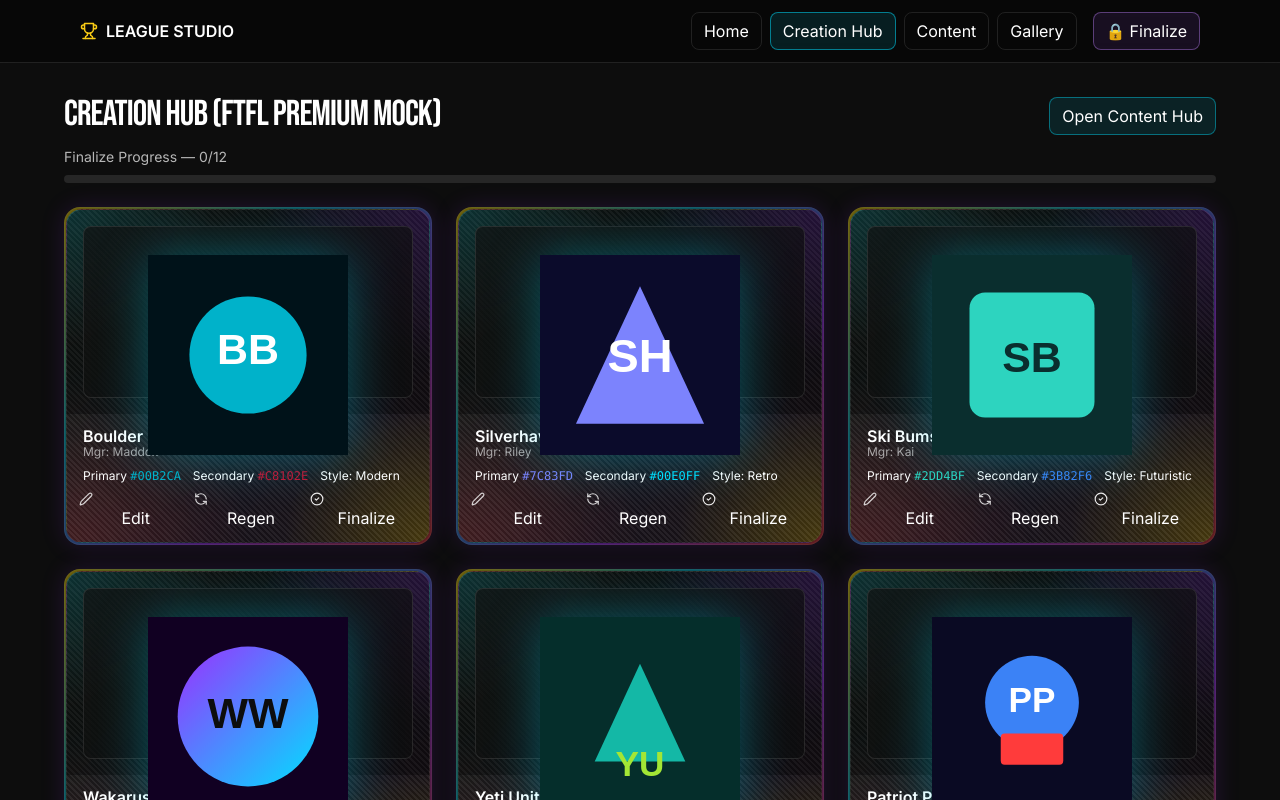
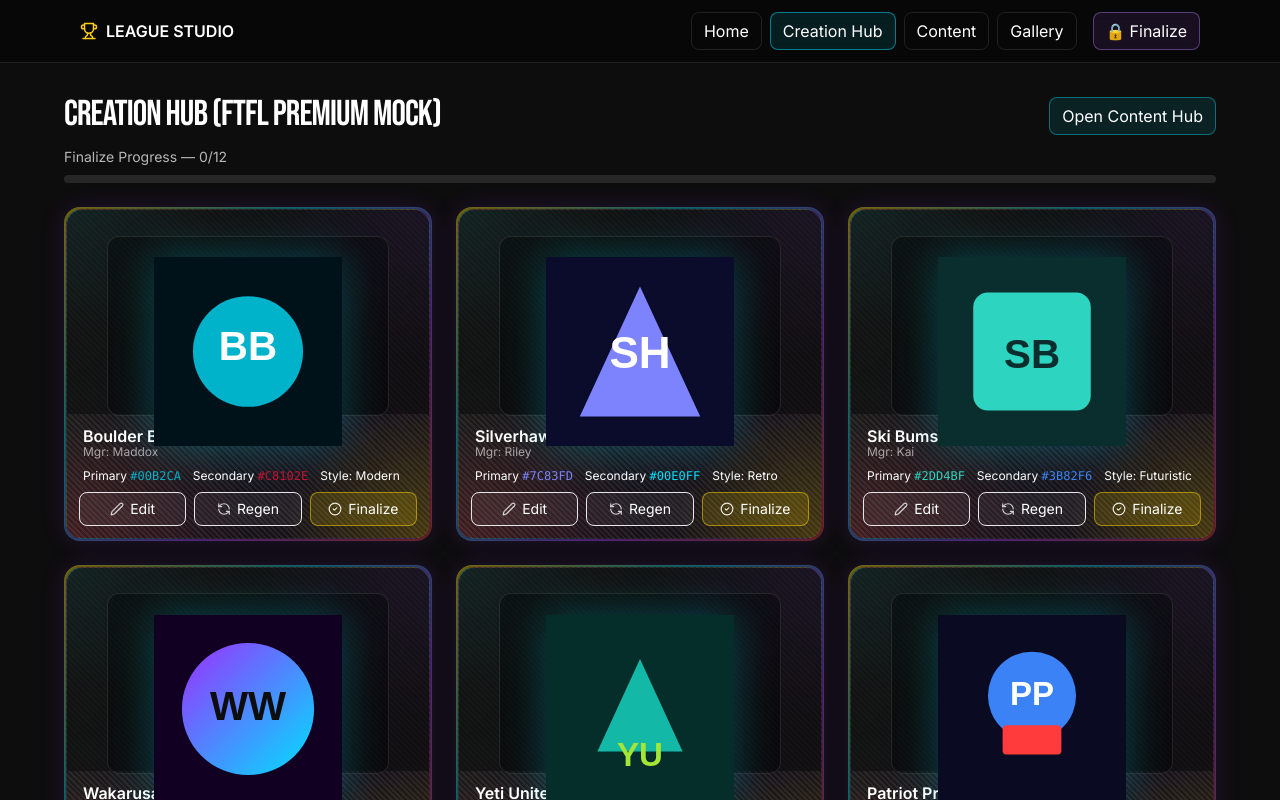
Before and after one commit to nmortimer/NewShellFantasy, a Next.js app: page /creation in a window 1280 px wide. Shown: the top 800 px of the page. Built offline with nearby package versions, Linux system fonts and the light colour scheme.

Commit message:
Update TeamCard.tsx

```diff
--- a/components/TeamCard.tsx
+++ b/components/TeamCard.tsx
@@ -2,38 +2,43 @@
 
 import { useRouter } from "next/navigation";
 import { Pen, RefreshCcw, CheckCircle2 } from "lucide-react";
+import { motion } from "framer-motion";
 import { useLeagueStore } from "@/lib/store";
 import type { Team } from "@/lib/store";
 
 export default function TeamCard({ team }: { team: Team }) {
   const router = useRouter();
-  const store = useLeagueStore(); // <-- no destructuring; avoids stale names
+  const store = useLeagueStore();
 
   return (
     <article className="card-foil h-full">
-      <div className="card-foil-inner h-full rounded-2xl overflow-hidden flex flex-col">
-        {/* MEDIA: fixed 16:9 for consistent heights */}
-        <div className="relative w-full pt-[56.25%] bg-black/30">
+      <motion.div
+        whileHover={{ y: -2, rotateX: 1.25, rotateY: -1.25 }}
+        transition={{ type: "spring", stiffness: 250, damping: 20, mass: 0.6 }}
+        className="card-foil-inner h-full rounded-2xl overflow-hidden flex flex-col"
+      >
+        {/* MEDIA: fixed 16:9 area so every card top is identical */}
+        <div className="relative w-full pt-[56.25%] bg-gradient-to-br from-base-800/70 to-base-900/70">
           {team.finalized && (
             <div className="psa-badge z-20 absolute right-2 top-2">FINALIZED</div>
           )}
-          <div className="absolute inset-0 p-4">
-            <div className="w-full h-full rounded-lg bg-gradient-to-br from-base-800/70 to-base-900/70 border border-white/10 grid place-items-center">
+          <div className="absolute inset-0 grid place-items-center">
+            <div className="w-[78%] h-[78%] rounded-xl grid place-items-center border border-white/10 bg-black/30 shadow-inner">
               <img
                 src={team.logo}
                 alt={team.name}
-                className="max-w-[78%] max-h-[78%] object-contain drop-shadow-[0_0_26px_rgba(0,224,255,0.35)]"
+                className="max-w-[82%] max-h-[82%] object-contain drop-shadow-[0_0_22px_rgba(0,224,255,0.28)]"
               />
             </div>
           </div>
         </div>
 
-        {/* BODY */}
+        {/* BODY (flex-1 keeps heights equal regardless of names) */}
         <div className="flex-1 px-4 pt-3 pb-2">
           <h3 className="font-semibold leading-tight truncate">{team.name}</h3>
-          <p className="text-xs text-white/60 -mt-0.5">Mgr: {team.manager}</p>
+          <p className="text-xs text-white/60 -mt-0.5 truncate">Mgr: {team.manager}</p>
 
-          {/* Meta row – single line with ellipsis if cramped */}
+          {/* Meta – force single line with ellipsis */}
           <div className="mt-2 text-xs whitespace-nowrap overflow-hidden text-ellipsis">
             <span className="mr-3">
               Primary{" "}
@@ -48,43 +53,41 @@ export default function TeamCard({ team }: { team: Team }) {
               </span>
             </span>
             {team.stylePack && (
-              <span>
-                Style: {team.stylePack[0].toUpperCase() + team.stylePack.slice(1)}
-              </span>
+              <span>Style: {team.stylePack[0].toUpperCase() + team.stylePack.slice(1)}</span>
             )}
           </div>
         </div>
 
-        {/* FOOTER ACTIONS – fixed height */}
+        {/* FOOTER (fixed height; buttons never wrap the card) */}
         <div className="px-3 pb-3">
           <div className="grid grid-cols-3 gap-2">
             <button
               onClick={() => router.push(`/team/${team.id}`)}
-              className="btn-subtle"
+              className="inline-flex items-center justify-center gap-1.5 px-3 py-1.5 text-sm rounded-lg border border-white/12 bg-white/5 hover:bg-white/10 transition"
               title="Edit"
             >
               <Pen size={14} className="opacity-80" />
-              <span className="ml-1.5">Edit</span>
+              Edit
             </button>
             <button
               onClick={() => store.generateTeam(team.id)}
-              className="btn-subtle"
+              className="inline-flex items-center justify-center gap-1.5 px-3 py-1.5 text-sm rounded-lg border border-white/12 bg-white/5 hover:bg-white/10 transition"
               title="Regenerate"
             >
               <RefreshCcw size={14} className="opacity-80" />
-              <span className="ml-1.5">Regen</span>
+              Regen
             </button>
             <button
               onClick={() => store.finalizeTeam(team.id)}
-              className="btn-cta-gold"
+              className="inline-flex items-center justify-center gap-1.5 px-3 py-1.5 text-sm rounded-lg border border-foil-gold/50 bg-foil-gold/15 hover:bg-foil-gold/25 transition"
               title="Finalize"
             >
               <CheckCircle2 size={14} className="opacity-90" />
-              <span className="ml-1.5">Finalize</span>
+              Finalize
             </button>
           </div>
         </div>
-      </div>
+      </motion.div>
     </article>
   );
 }
```
